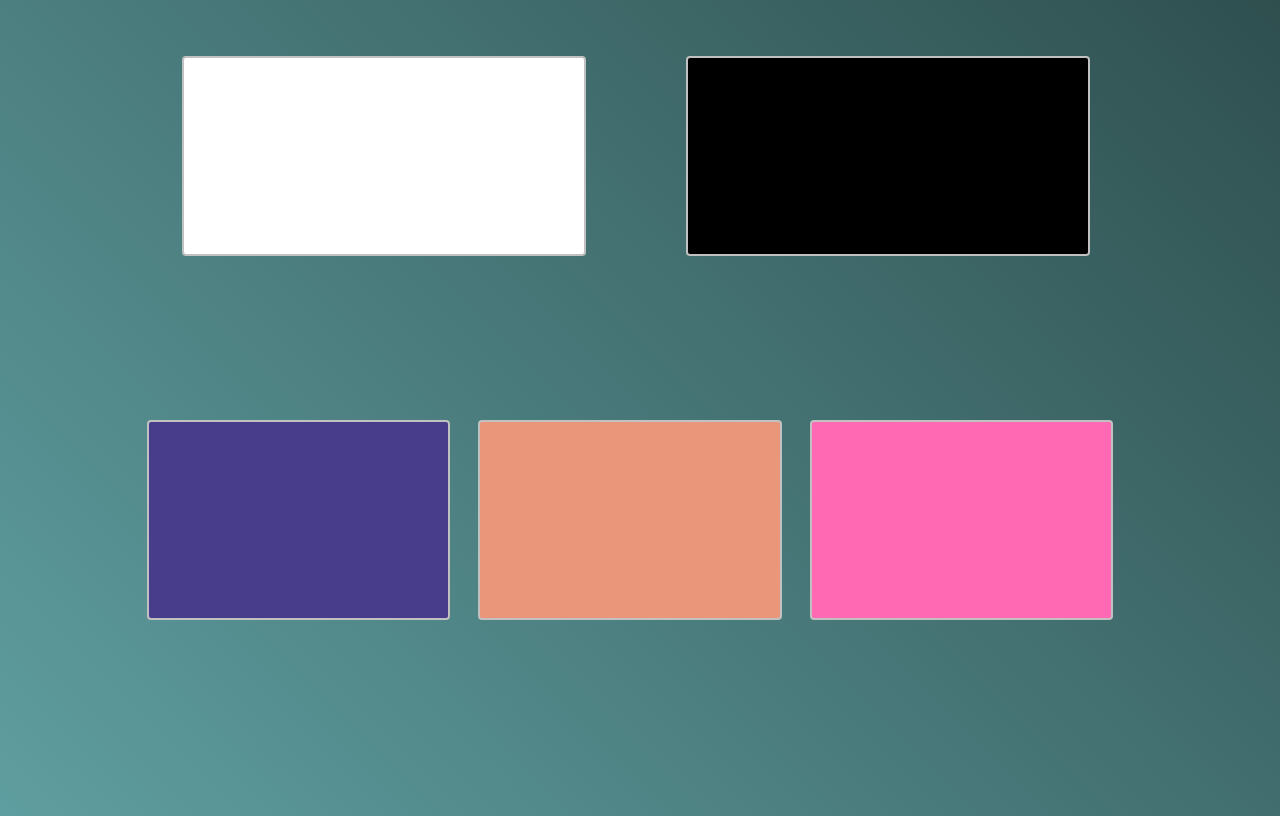
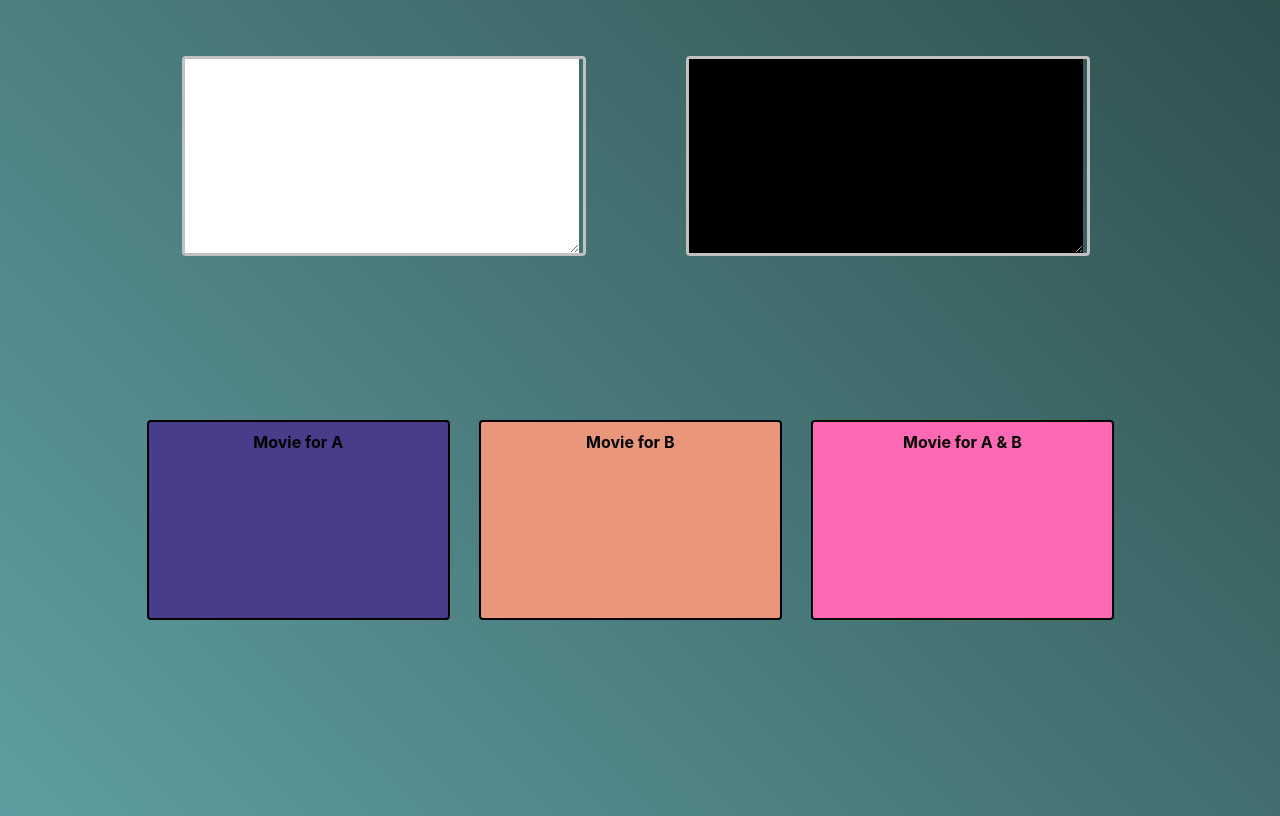
Before and after one commit to Shivani-Jadon/Josh_Movie_Assignment, a plain HTML site: page index.html in a window 1280 px wide. Drawn offline with Linux system fonts and the light colour scheme.

Commit message:
add js file

```diff
--- a/css/style.css
+++ b/css/style.css
@@ -1,6 +1,6 @@
 body{
     background: -webkit-linear-gradient(45deg, cadetblue, darkslategray);
-    font-family: Georgia, 'Times New Roman', Times, serif;
+    font-family: -apple-system, BlinkMacSystemFont, 'Segoe UI', Roboto, Oxygen, Ubuntu, Cantarell, 'Open Sans', 'Helvetica Neue', sans-serif;
 }
 .container{
     width: 80%;
@@ -11,24 +11,32 @@ body{
     /* margin: 10% 20%; */
     min-height: 50vh;
 }
+.input-list-container textarea{
+    width: 98%;
+    height: 98%;
+    border: none;
+    background: transparent;
+}
 .input-list, .movie-list{
     display: inline-block;
     box-sizing: border-box;
-    border: 2px #c1c1c1 solid;
+    border: 3px #c1c1c1 solid;
     border-radius: 4px;
     width: 40%;
     margin: 4.7%;
     height: 200px;
 }
 .movie-list{
+    border: 2px black solid;
     width: 30%;
     margin: 1.2%;
 }
-#input-div1{
+#input-div1 textarea{
     background-color: white;
 }
-#input-div2{
+#input-div2 textarea{
     background-color: black;
+    color: white;
 }
 
 #movie-div1{
@@ -40,3 +48,9 @@ body{
 #movie-div3{
     background-color: hotpink;
 }
+
+.list-title{
+    padding: 10px;
+    text-align: center;
+    font-weight: bold;
+}
--- a/index.html
+++ b/index.html
@@ -8,15 +8,30 @@
     <body>
         <div class="container">
             <div class="input-list-container">
-                <div class="input-list" id="input-div1"></div>
-                <div class="input-list" id="input-div2"></div>
+                <div class="input-list" id="input-div1">
+                    <textarea onchange=handlechange() onkeypress=handleClick()></textarea>
+                </div>
+                <div class="input-list" id="input-div2">
+                    <textarea></textarea>
+                </div>
             </div>
 
             <div class="display-list-container">
-                <div class="movie-list" id="movie-div1"></div>
-                <div class="movie-list" id="movie-div2"></div>
-                <div class="movie-list" id="movie-div3"></div>
+                <div class="movie-list" id="movie-div1">
+                    <div class="list-title">Movie for A</div>
+                    <ul></ul>
+                </div>
+                <div class="movie-list" id="movie-div2">
+                    <div class="list-title">Movie for B</div>
+                    <ul></ul>
+                </div>
+                <div class="movie-list" id="movie-div3">
+                    <div class="list-title">Movie for A & B</div>
+                    <ul></ul>
+                </div>
             </div>
         </div>
+
+        <script type="text/javascript" src="javascript/script.js"></script>
     </body>
 </html>
--- /dev/null
+++ b/javascript/script.js
@@ -0,0 +1,8 @@
+console.log("hello");
+const handlechange = (event) => {
+
+}
+
+const handleClick = (event) => {
+
+}
```
